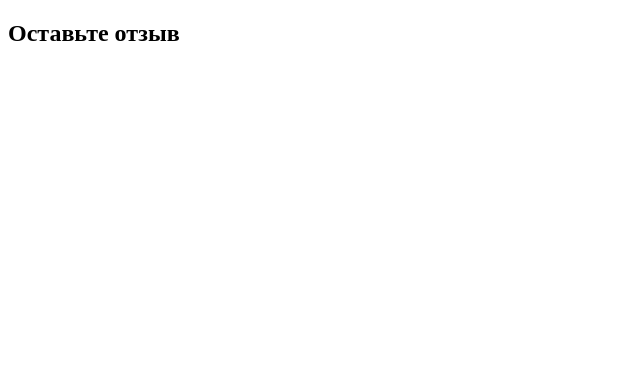
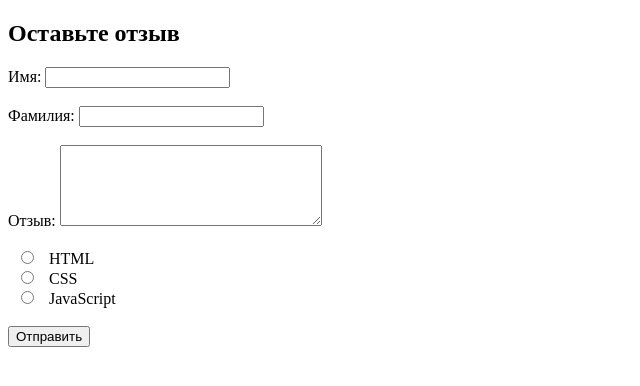
Before and after one commit to BrotherFromAnotherGrandmother/form_project, a Django app: page / in a window 1280 px wide. Shown: the top 386 px of the page, without its empty margins (0-640 px from the left). Run offline with Django 4.2, Linux system fonts and the light colour scheme.

Commit message:
Дополнил html-форму формой и кнопкой

```diff
--- a/feedback/templates/feedback/feedback.html
+++ b/feedback/templates/feedback/feedback.html
@@ -6,5 +6,28 @@
 </head>
 <body>
     <h2>Оставьте отзыв</h2>
+    <form>
+        <label for="name_id">Имя:</label>
+        <input type="text" id="name_id" name="name">
+        <br>
+        <br>
+        <label for="surname_id">Фамилия:</label>
+        <input type="text" id="surname_id" name="surname">
+        <br>
+        <br>
+        <label for="feedback_id">Отзыв:</label>
+        <textarea name="feedback" id="feedback_id" cols="30" rows="5"></textarea>
+        <br>
+        <br>
+          <input type="radio" id="html" name="fav_language" value="HTML">
+          <label for="html">HTML</label><br>
+          <input type="radio" id="css" name="fav_language" value="CSS">
+          <label for="css">CSS</label><br>
+          <input type="radio" id="javascript" name="fav_language" value="JavaScript">
+          <label for="javascript">JavaScript</label>
+        <br>
+        <br>
+        <button type="submit">Отправить</button>
+    </form>
 </body>
 </html>
```
